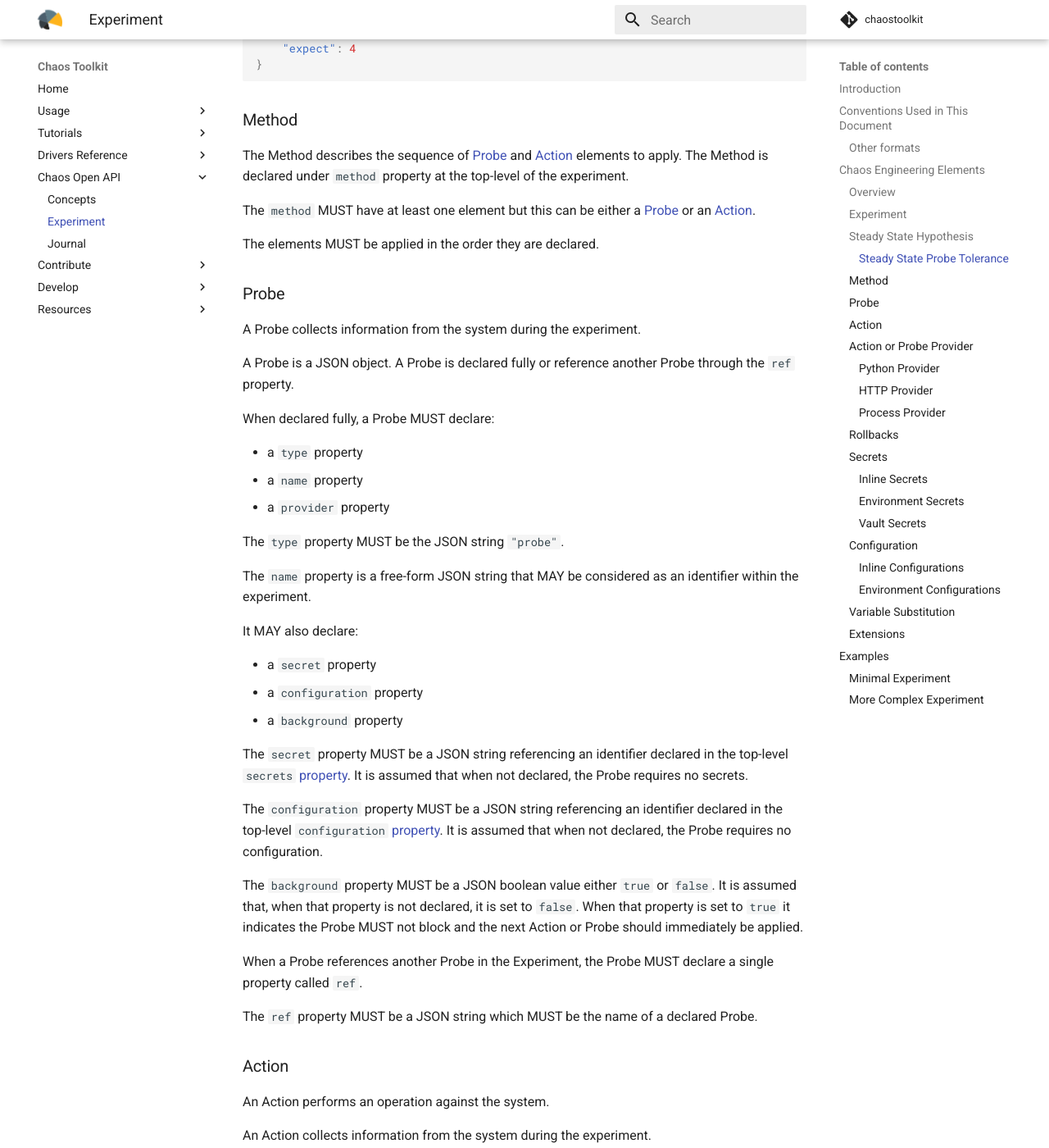
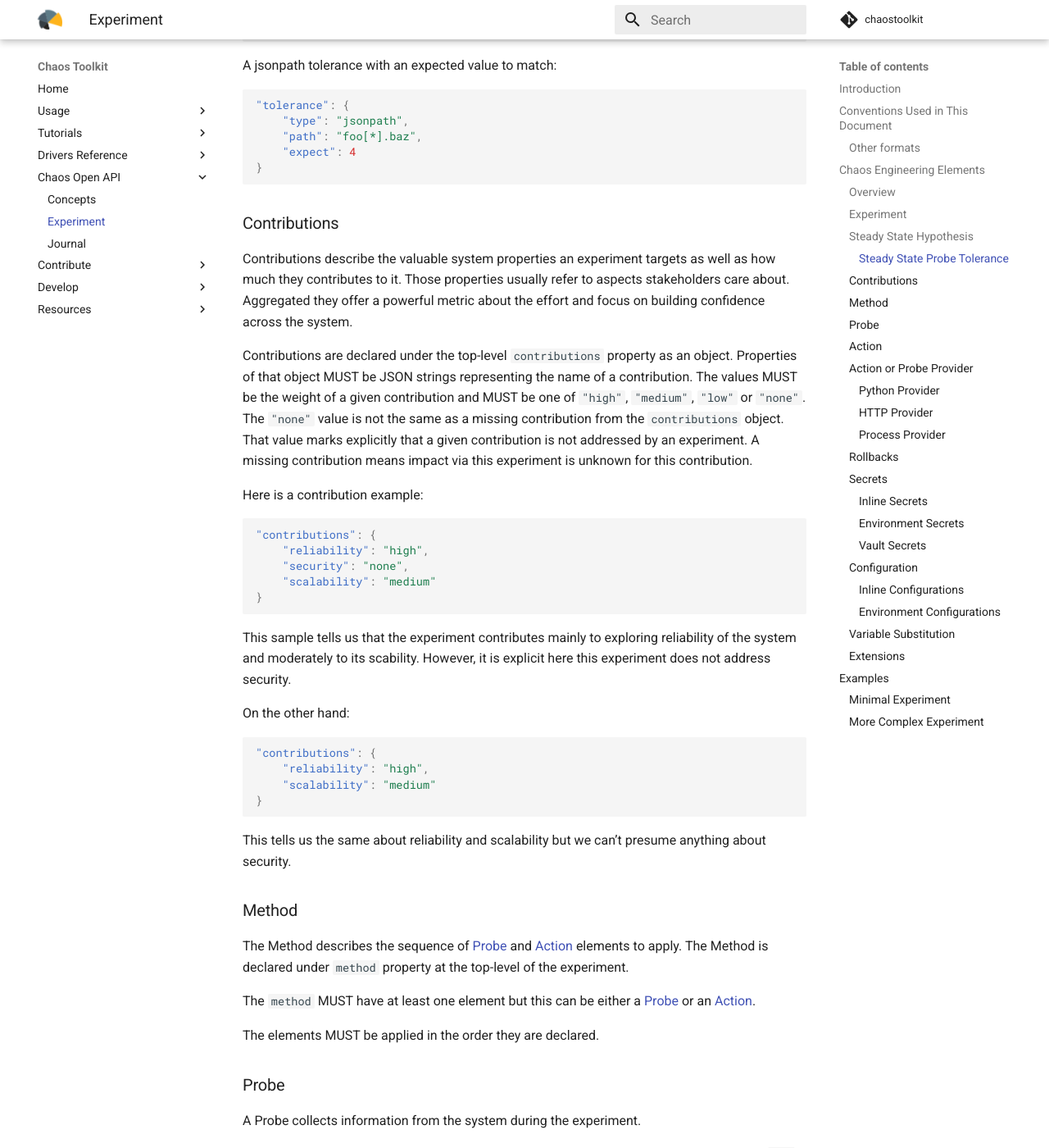
Before and after one commit to chaostoolkit/chaostoolkit-documentation, an MkDocs documentation site: the page built from sources/reference/api/experiment.md, in a window 1280 px wide and 1400 px high, scrolled down 4968 px. Shown: the whole window at 82% size. Built offline with MkDocs 1.6.1 and Material for MkDocs 9.7.7, drawn with Linux system fonts in a browser that asks for light colours; comment, search, counter and statistics services are not loaded; some of the changed text lies outside the part shown.

Commit message:
Specify contributions (#45)
Contributes to chaostoolkit/chaostoolkit#81

Signed-off-by: Sylvain Hellegouarch <sh@defuze.org>

````diff
--- a/sources/reference/api/experiment.md
+++ b/sources/reference/api/experiment.md
@@ -106,6 +106,7 @@ An experiment MAY finally declare:
 * a `tags` property
 * a `secrets` property
 * an `extension` property
+* a `contributions` property
 
 Tags provide a way of categorizing experiments. It is a sequence of JSON
 strings.
@@ -114,6 +115,13 @@ strings.
 information.
 
 [ext]: #extensions
+
+[Contribution][contrib] describes valuable properties of the target system,
+such as "reliability" or "durability", that an experiment contribute to. This
+information can be aggregated together with other experiments' contributions to
+better appreciate where the focus is put and where it is not.
+
+[contrib]: #contribution-model
 
 ### Steady State Hypothesis
 
@@ -254,6 +262,48 @@ A jsonpath tolerance with an expected value to match:
     "expect": 4
 }
 ```
+
+### Contributions
+
+Contributions describe the valuable system properties an experiment targets as
+well as how much they contributes to it. Those properties usually refer to
+aspects stakeholders care about. Aggregated they offer a powerful metric about
+the effort and focus on building confidence across the system.
+
+Contributions are declared under the top-level `contributions` property as an
+object. Properties of that object MUST be JSON strings representing the name
+of a contribution. The values MUST be the weight of a given contribution and
+MUST be one of `"high"`, `"medium"`, `"low"` or `"none"`. The `"none"` value
+is not the same as a missing contribution from the `contributions` object.
+That value marks explicitly that a given contribution is not addressed by an
+experiment. A missing contribution means impact via this experiment is unknown
+for this contribution.
+
+Here is a contribution example:
+
+```json
+"contributions": {
+    "reliability": "high",
+    "security": "none",
+    "scalability": "medium"
+}
+```
+
+This sample tells us that the experiment contributes mainly to exploring
+reliability of the system and moderately to its scability. However, it is
+explicit here this experiment does not address security.
+
+On the other hand:
+
+```json
+"contributions": {
+    "reliability": "high",
+    "scalability": "medium"
+}
+```
+
+This tells us the same about reliability and scalability but we can't presume
+anything about security.
 
 ### Method
 
@@ -665,9 +715,13 @@ Here is an example of the most minimal experiment:
 
 ```json
 {
-    "version": "0.1.0",
+    "version": "1.0.0",
     "title": "Moving a file from under our feet is forgivable",
     "description": "Our application should re-create a file that was removed",
+    "contributions": {
+        "reliability": "high",
+        "availability": "high"
+    },
     "steady-state-hypothesis": {
         "title": "The file must be around first",
         "probes": [
@@ -712,9 +766,12 @@ the specification herein):
 
 ```yaml
 ---
-version: 0.1.0
+version: 1.0.0
 title: Moving a file from under our feet is forgivable
 description: Our application should re-create a file that was removed
+contributions:
+  reliability: high
+  availability: high
 steady-state-hypothesis:
   title: The file must be around first
   probes:
@@ -749,6 +806,12 @@ to perform actions, probing and steady-state hypothesis validation.
     "version": "1.0.0",
     "title": "Are our users impacted by the loss of a function?",
     "description": "While users query the Astre function, they should not be impacted if one instance goes down.",
+    "contributions": {
+        "reliability": "high",
+        "availability": "high",
+        "performance": "medium",
+        "security": "none"
+    },
     "tags": [
         "kubernetes",
         "openfaas",
@@ -870,6 +933,11 @@ version: 1.0.0
 title: Are our users impacted by the loss of a function?
 description: While users query the Astre function, they should not be impacted if
   one instance goes down.
+contributions:
+  reliability: high
+  availability: high
+  performance: medium
+  security: none
 tags:
 - kubernetes
 - openfaas
````
